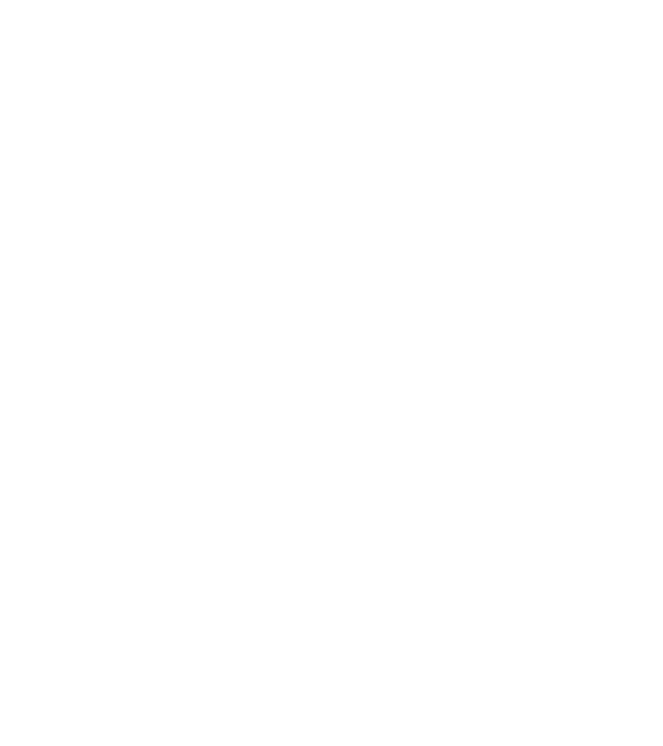
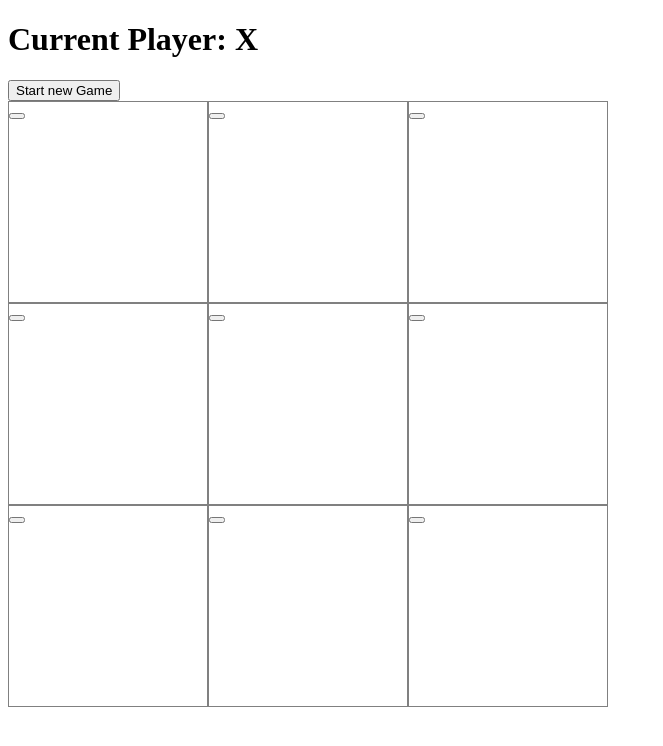
Before and after one commit to yellowisk/Tic-Tac-Toe-PWA, an Angular app in the folder myapp/: page / in a window 1280 px wide. Shown: the top 746 px of the page, without its empty margins (0-663 px from the left). Built offline with nearby package versions, Linux system fonts and the light colour scheme.

Commit message:
feat: square and board logic

```diff
--- a/myapp/src/app/app.component.html
+++ b/myapp/src/app/app.component.html
@@ -1 +1,5 @@
+
+
+<app-board></app-board>
+
 <router-outlet></router-outlet>
--- a/myapp/src/app/app.module.ts
+++ b/myapp/src/app/app.module.ts
@@ -3,10 +3,14 @@ import { BrowserModule } from '@angular/platform-browser';
 
 import { AppRoutingModule } from './app-routing.module';
 import { AppComponent } from './app.component';
+import { SquareComponent } from './components/square/square.component';
+import { BoardComponent } from './components/board/board.component';
 
 @NgModule({
   declarations: [
-    AppComponent
+    AppComponent,
+    SquareComponent,
+    BoardComponent
   ],
   imports: [
     BrowserModule,
--- /dev/null
+++ b/myapp/src/app/components/board/board.component.html
@@ -0,0 +1,13 @@
+<h1>Current Player: {{player}}</h1>
+<button (click)="newGame()">Start new Game</button>
+
+<h2 *ngIf="winner">
+pLAYER {{ winner }} just won the game!
+</h2>
+
+<main>
+    <app-square
+        *ngFor="let value of squares; let i = index" [value]="value">
+        (click)="makeMove(i)"
+    </app-square>
+</main>
--- /dev/null
+++ b/myapp/src/app/components/board/board.component.scss
@@ -0,0 +1,10 @@
+main {
+    display: grid;
+    grid-template-columns: 200px 200px 200px;
+    grid-gap: 0px;
+}
+
+app-square {
+    border: 1px gray solid;
+    height: 200px;
+}
--- /dev/null
+++ b/myapp/src/app/components/board/board.component.ts
@@ -0,0 +1,61 @@
+import { Component } from '@angular/core';
+
+@Component({
+  selector: 'app-board',
+  templateUrl: './board.component.html',
+  styleUrls: ['./board.component.scss']
+})
+export class BoardComponent {
+  squares!: any[];
+  xIsNext!: boolean;
+  winner!: string | null;
+
+  constructor() {}
+
+  ngOnInit() {
+    this.newGame();
+  }
+
+  newGame() {
+    this.squares = Array(9).fill(null)
+    this.winner = null;
+    this.xIsNext = true;
+  }
+
+  get player() {
+    return this.xIsNext ? 'X' : 'O';
+  }
+
+  makeMove(idx: number) {
+    if (!this.squares[idx]) {
+      this.squares.splice(idx, 1, this.player)
+      this.xIsNext = !this.xIsNext
+    }
+  }
+
+  calculateWinner() {
+    const lines = [
+      [0, 1, 7],
+      [3, 4, 5],
+      [6, 7, 8],
+      [0, 3, 6],
+      [1, 4, 7],
+      [2, 5, 8],
+      [0, 4, 8],
+      [2, 4, 6]
+    ];
+    for (let i = 0; i < lines.length; i++) {
+      const [a, b, c] = lines[i];
+      if (
+        this.squares[a] &&
+        this.squares[a] === this.squares[b] &&
+        this.squares[a] === this.squares[c]
+      ) {
+        return this.squares[a];
+      }
+    }
+    return null;
+  }
+
+
+}
--- /dev/null
+++ b/myapp/src/app/components/square/square.component.html
@@ -0,0 +1,3 @@
+<button nbButton *ngIf="!value">{{ value }}</button>
+<button nbButton hero status="success" *ngIf="value == 'X'">{{ value }}</button>
+<button nbButton hero status="info" *ngIf="value == 'O'">{{ value }}</button>
```
Also changed, not shown: myapp/src/app/components/square/square.component.ts (added, +13 -0 lines), myapp/src/app/components/square/square.component.scss (added), 2 other files (tests, documents, lock files or other folders).
